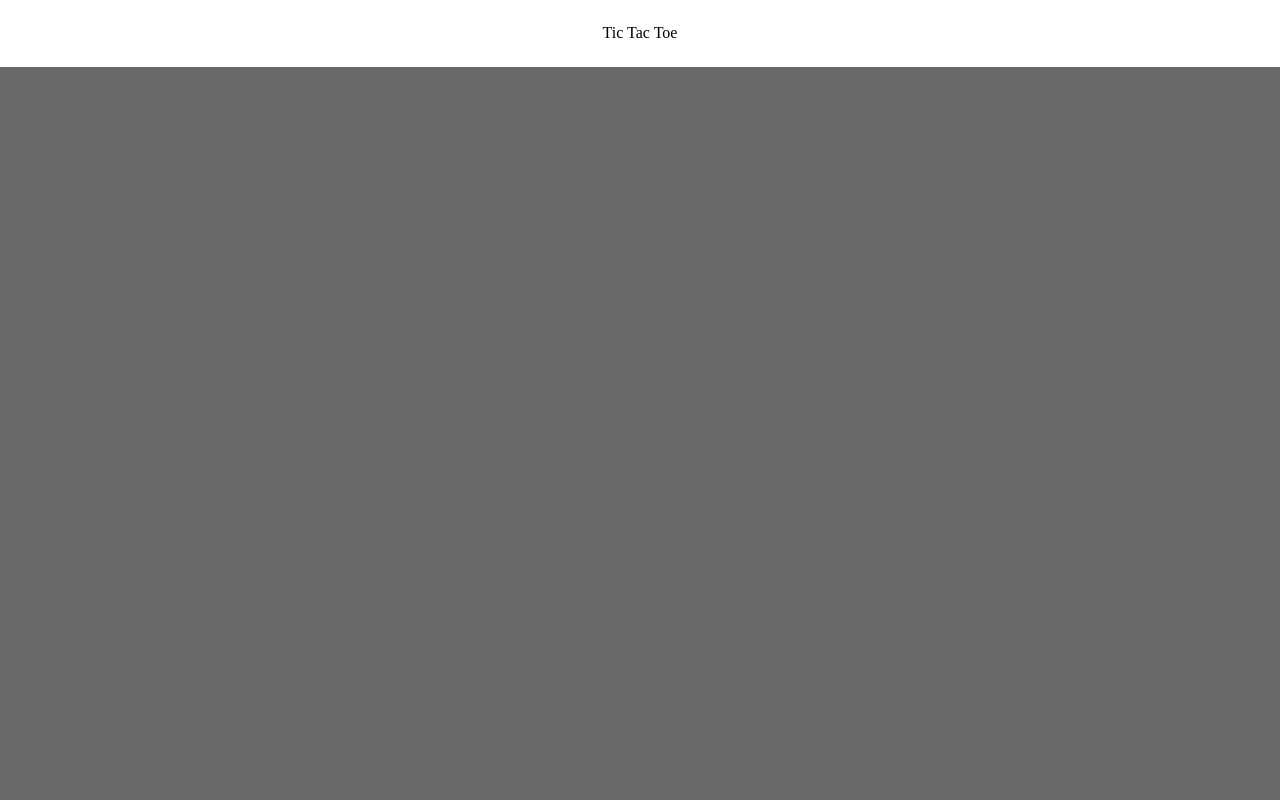
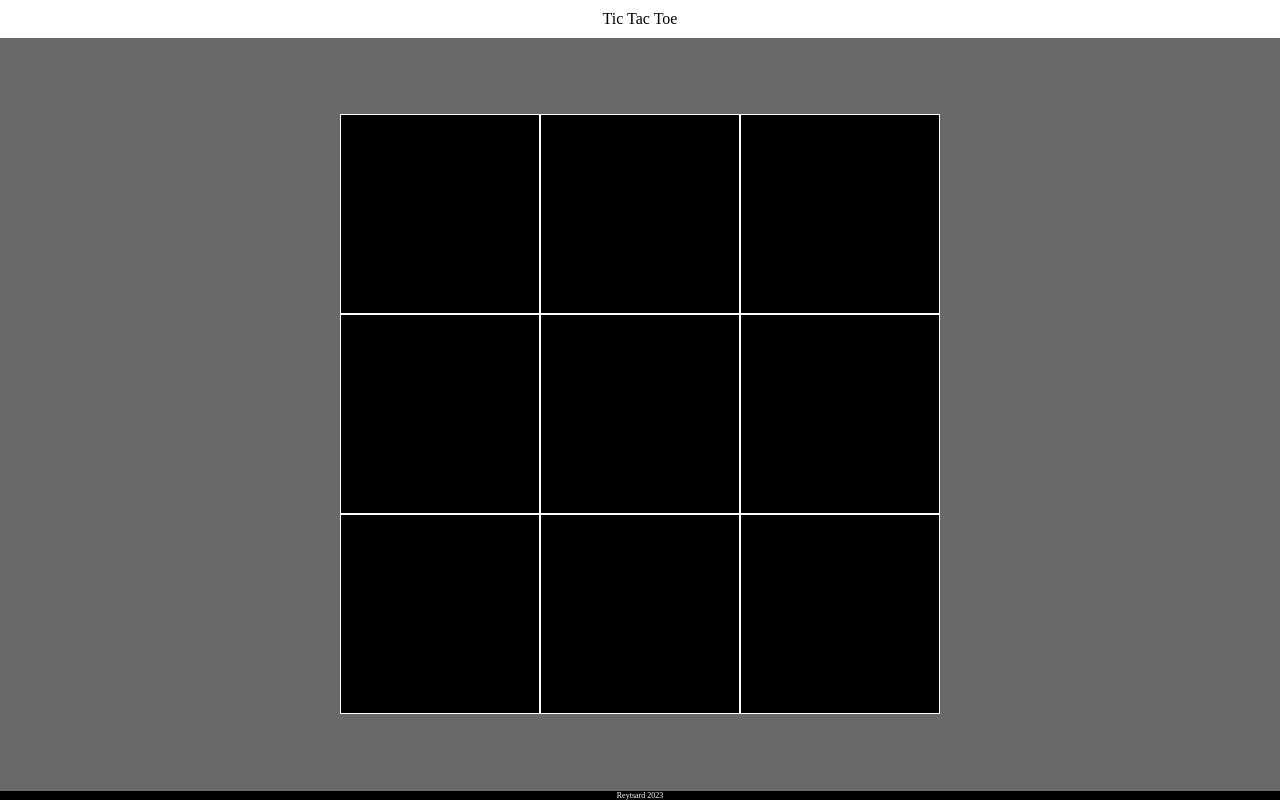
Before and after one commit to Reytsard/turbo-lamp, a plain HTML site: page index.html in a window 1280 px wide. Drawn offline with Linux system fonts and the light colour scheme.

```diff
--- a/index.html
+++ b/index.html
@@ -10,8 +10,20 @@
 <body>
     <div id="container">
         <div id="header">Tic Tac Toe</div>
-        <div id="game-section"></div>
-        <div id="footer"></div>
+        <div id="game-section">
+            <div id="gameArea">
+                <div class="box" data-value="0"></div>
+                <div class="box" data-value="1"></div>
+                <div class="box" data-value="2"></div>
+                <div class="box" data-value="3"></div>
+                <div class="box" data-value="4"></div>
+                <div class="box" data-value="5"></div>
+                <div class="box" data-value="6"></div>
+                <div class="box" data-value="7"></div>
+                <div class="box" data-value="8"></div>
+            </div>
+        </div>
+        <div id="footer">Reytsard 2023</div>
     </div>
 </body>
 </html>
--- a/style.css
+++ b/style.css
@@ -7,7 +7,7 @@ body{
     background-color: rgb(105, 105, 105);
     display: grid;
     grid-template-columns: 1fr;
-    grid-template-rows: 0.1fr 1fr 0.1fr;
+    grid-template-rows: 0.05fr 1fr 0.01fr;
 }
 #header{
     width: 100%;
@@ -18,3 +18,40 @@ body{
     display: grid;
     place-items: center;
 }
+#game-section{
+    width: 100%;
+    height: 100%;
+    grid-column: 1 / span 1;
+    grid-row: 2 / span 1;
+    display: grid;
+    grid-template-columns: 1fr;
+    grid-template-rows: 1fr;
+    place-items: center;
+}
+#gameArea{
+    height: min(600px, auto);
+    width: min(600px, 100%);
+    aspect-ratio: 1 / 1;
+    background-color: black;
+    grid-column: 1 / span 1;
+    grid-row: 1 / span 1;
+    display: grid;
+    grid-template-columns: repeat(3, 1fr);
+    grid-template-rows: repeat(3, 1fr);
+}
+.box{
+    border: 1px solid white;
+}
+.box:hover{
+    background-color: gray;
+}
+#footer{
+    grid-column: 1/ span 1;
+    grid-row: 3 / span 1;
+    background-color: black;
+    color: white;
+    display: grid;
+    place-items: center;
+    font-size: 0.5rem;
+
+}
```
Also changed, not shown: script.js (added, +12 -0 lines).
